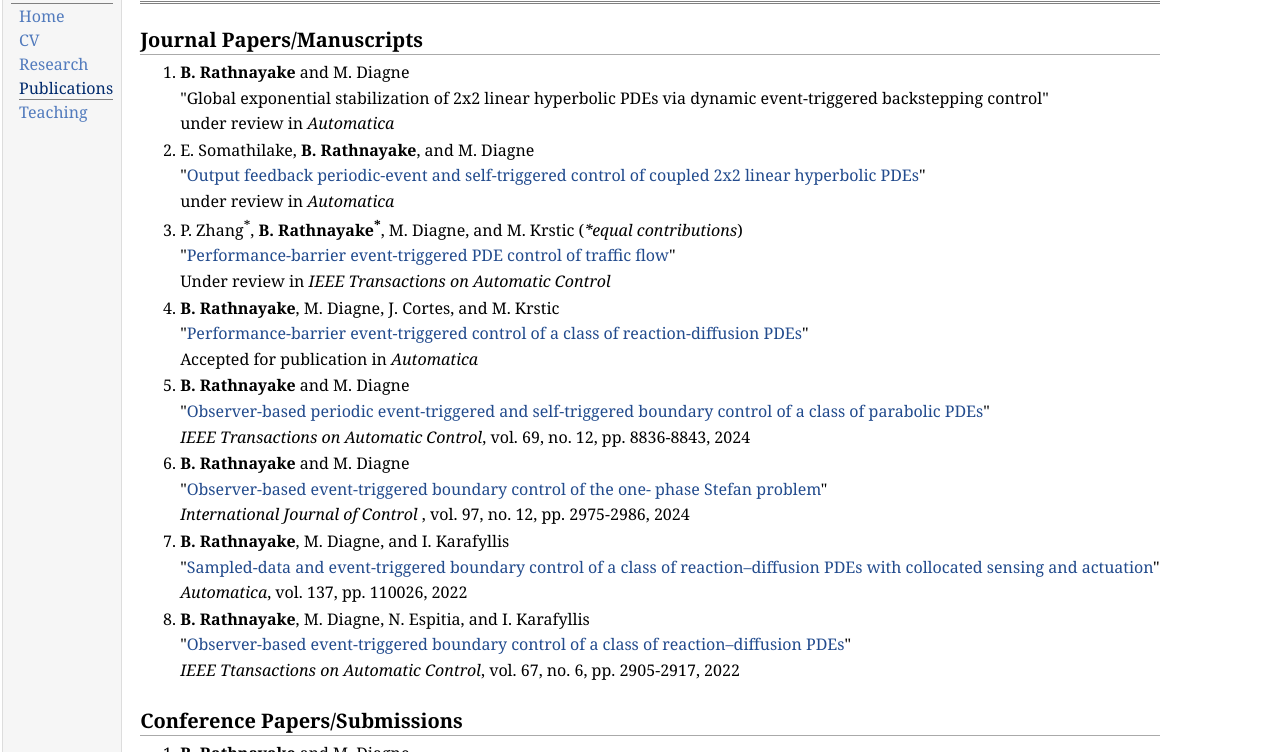
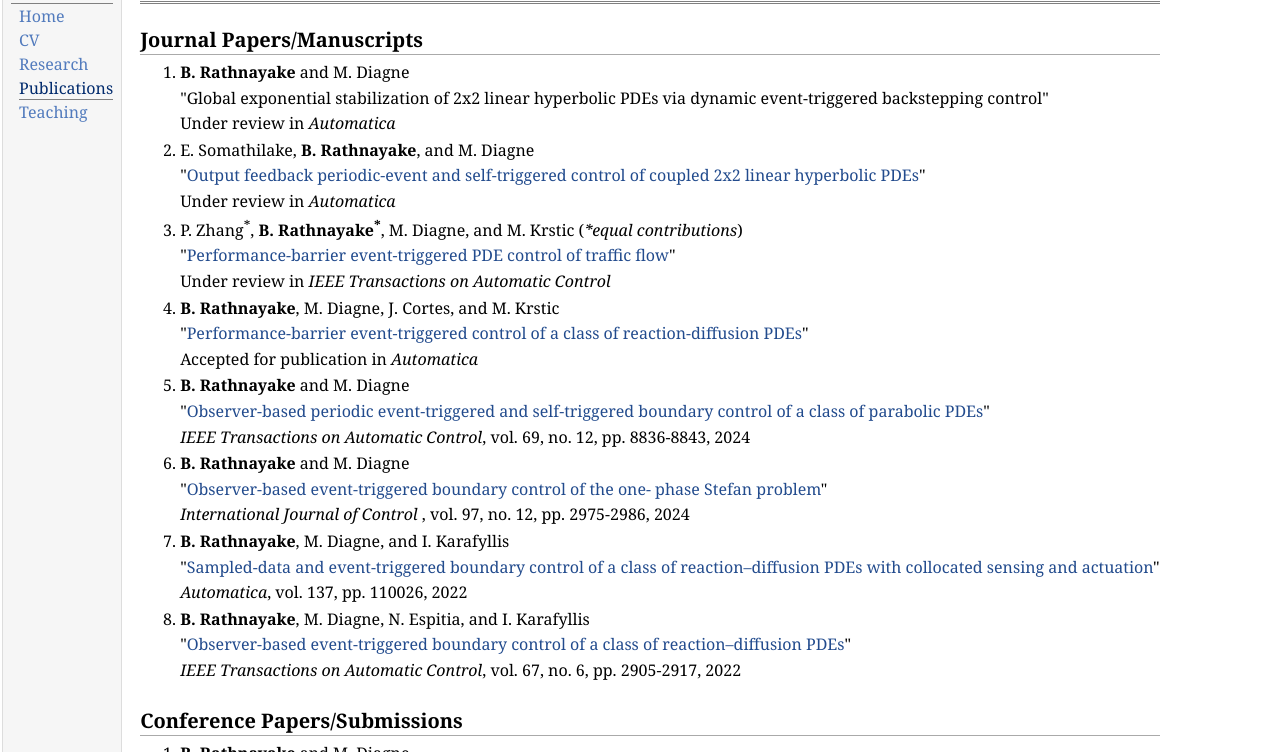
Before and after one commit to bhathiyar/bhathiyar.github.io, a plain HTML site: page publication.html in a window 1280 px wide. Shown: the part 48-800 px from the top of the page. Drawn offline with Linux system fonts and the light colour scheme.

Commit message:
Update publication.html

```diff
--- a/publication.html
+++ b/publication.html
@@ -28,11 +28,11 @@
 <ol>
     <li><p><b>B. Rathnayake</b> and M. Diagne </p>
     <p>"Global exponential stabilization of 2x2 linear hyperbolic PDEs via dynamic event-triggered backstepping control" </p>
-    <p>under review in <em>Automatica</em></p>
+    <p>Under review in <em>Automatica</em></p>
 
     <li><p>E. Somathilake, <b>B. Rathnayake</b>, and M. Diagne</p>
     <p>"<a href="https://arxiv.org/abs/2404.02298" target="_blank">Output feedback periodic-event and self-triggered control of coupled 2x2 linear hyperbolic PDEs</a>" </p>
-    <p>under review in <em>Automatica</em></p>
+    <p>Under review in <em>Automatica</em></p>
 
 <li>
     <p>P. Zhang<sup>*</sup>, <b>B. Rathnayake<sup>*</sup></b>, M. Diagne, and M. Krstic (<em>*equal contributions</em>)</p>
@@ -64,7 +64,7 @@
 
  <li><p> <b>B. Rathnayake</b>, M. Diagne, N. Espitia, and I. Karafyllis </p>
       <p>"<a href="https://ieeexplore.ieee.org/document/9477051" target="_blank">Observer-based event-triggered boundary control of a class of reaction–diffusion PDEs</a>" </p>
-      <p><em>IEEE Ttansactions on Automatic Control</em>, vol. 67, no. 6, pp. 2905-2917, 2022</p>
+      <p><em>IEEE Transactions on Automatic Control</em>, vol. 67, no. 6, pp. 2905-2917, 2022</p>
 
 
 </ol>
```
